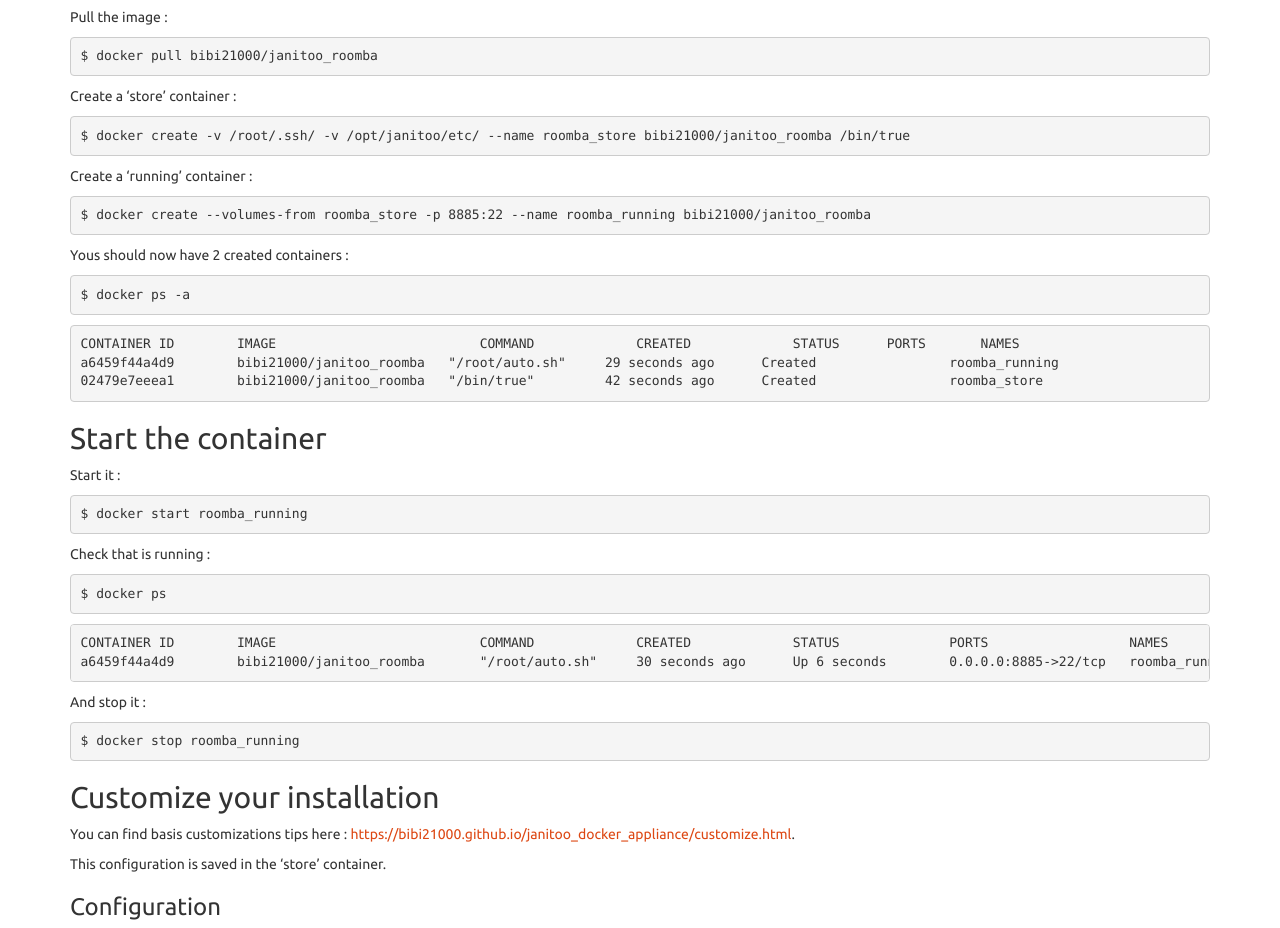
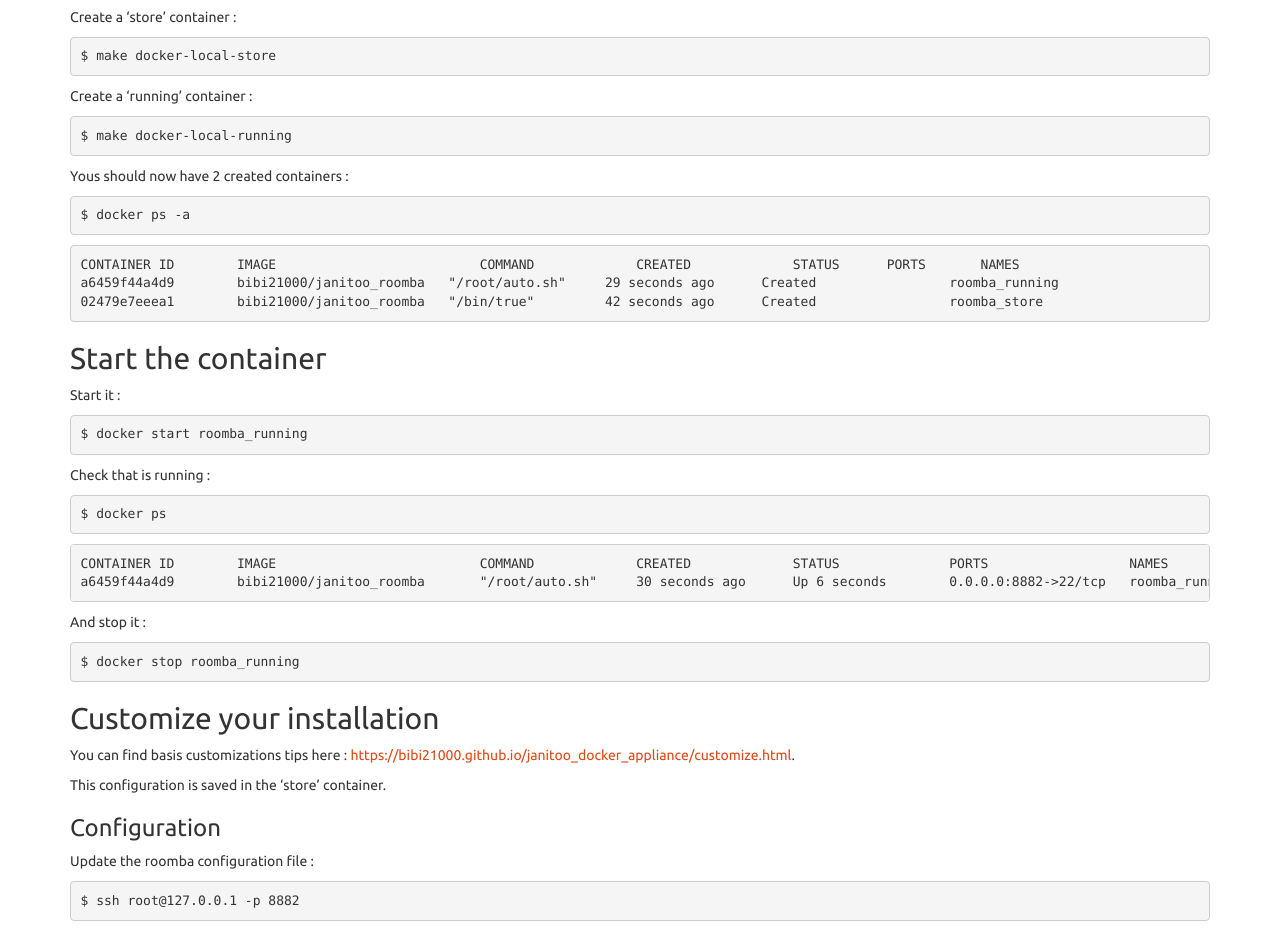
Before and after one commit to bibi21000/janitoo_roomba, a plain HTML site: page docker.html in a window 1280 px wide. Shown: the part 569-1497 px from the top of the page. Drawn offline with Linux system fonts and the light colour scheme.

Commit message:
Auto-commit documentation

```diff
--- a/docker.html
+++ b/docker.html
@@ -136,16 +136,12 @@
 </div>
 <div class="section" id="initial-installation">
 <h2>Initial installation<a class="headerlink" href="#initial-installation" title="Permalink to this headline">¶</a></h2>
-<p>Pull the image :</p>
-<div class="code bash highlight-python"><div class="highlight"><pre>$ docker pull bibi21000/janitoo_roomba
-</pre></div>
-</div>
 <p>Create a &#8216;store&#8217; container  :</p>
-<div class="code bash highlight-python"><div class="highlight"><pre>$ docker create -v /root/.ssh/ -v /opt/janitoo/etc/ --name roomba_store bibi21000/janitoo_roomba /bin/true
+<div class="code bash highlight-python"><div class="highlight"><pre>$ make docker-local-store
 </pre></div>
 </div>
 <p>Create a &#8216;running&#8217; container :</p>
-<div class="code bash highlight-python"><div class="highlight"><pre>$ docker create --volumes-from roomba_store -p 8885:22 --name roomba_running bibi21000/janitoo_roomba
+<div class="code bash highlight-python"><div class="highlight"><pre>$ make docker-local-running
 </pre></div>
 </div>
 <p>Yous should now have 2 created containers :</p>
@@ -169,7 +165,7 @@ a6459f44a4d9        bibi21000/janitoo_roomba   &quot;/root/auto.sh&quot;     29
 </pre></div>
 </div>
 <div class="code bash highlight-python"><div class="highlight"><pre>CONTAINER ID        IMAGE                          COMMAND             CREATED             STATUS              PORTS                  NAMES
-a6459f44a4d9        bibi21000/janitoo_roomba       &quot;/root/auto.sh&quot;     30 seconds ago      Up 6 seconds        0.0.0.0:8885-&gt;22/tcp   roomba_running
+a6459f44a4d9        bibi21000/janitoo_roomba       &quot;/root/auto.sh&quot;     30 seconds ago      Up 6 seconds        0.0.0.0:8882-&gt;22/tcp   roomba_running
 </pre></div>
 </div>
 <p>And stop it :</p>
@@ -184,7 +180,7 @@ a6459f44a4d9        bibi21000/janitoo_roomba       &quot;/root/auto.sh&quot;
 <div class="section" id="configuration">
 <h3>Configuration<a class="headerlink" href="#configuration" title="Permalink to this headline">¶</a></h3>
 <p>Update the roomba configuration file :</p>
-<div class="code bash highlight-python"><div class="highlight"><pre>$ ssh root@127.0.0.1 -p 8885
+<div class="code bash highlight-python"><div class="highlight"><pre>$ ssh root@127.0.0.1 -p 8882
 </pre></div>
 </div>
 <p>Default password is janitoo. You can change it but it will be restored on the next running container update. Prefer the key solutions.</p>
```
Also changed, not shown: _sources/docker.txt, searchindex.js.
